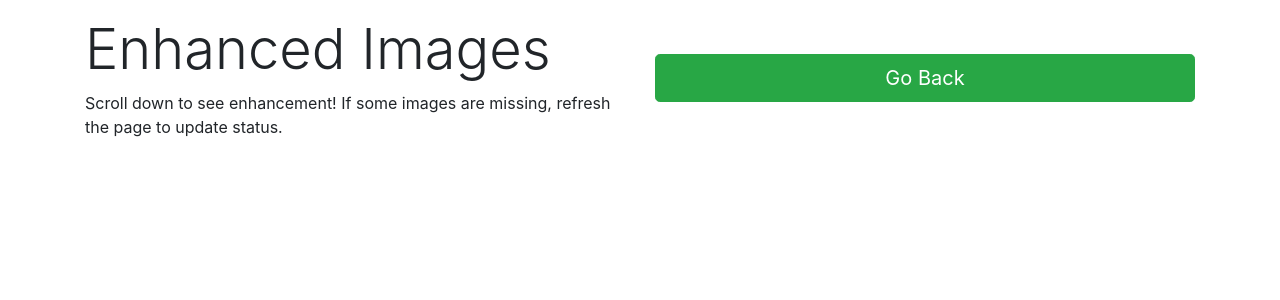
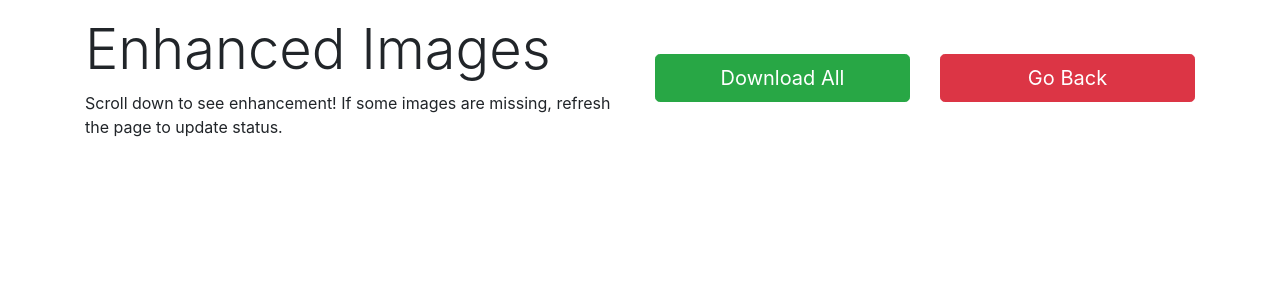
Before and after one commit to vkalch/low_light_enhancement, a Flask app: template templates/algorithm.html in a window 1280 px wide. Shown: the part 56-356 px from the top of the page. Run offline with Flask 2, Linux system fonts and the light colour scheme; the template is opened without the code that fills it, so the values that code supplies are empty; some libraries are stand-ins or nearby versions.

Commit message:
Stylistic changes.

```diff
--- a/app.py
+++ b/app.py
@@ -17,10 +17,11 @@ from low_signal_detector import LowSignalDetector as LSD
 app = Flask(__name__)
 
 
-def find_low_signal_detector_by_id(detector_id):
+def find_lsd_by_id(detector_id):
     for detector in LOW_SIGNAL_DETECTORS:
         if detector.get_id() == detector_id:
             return detector
+    return None
 
 
 def allowed_file(filename):
@@ -76,7 +77,10 @@ def enhanced_images(detector_id):
     """
     Display the images contained within the user's ImageEnhancer
     """
-    lsd = find_low_signal_detector_by_id(detector_id)
+    lsd = find_lsd_by_id(detector_id)
+    if lsd is None:
+        redirect('/')
+
     return render_template("algorithm.html", original_images=lsd.ORIGINAL_IMAGES,
                            enhanced_images=lsd.ENHANCED_IMAGES,
                            download_paths_by_image=lsd.DOWNLOAD_PATHS_BY_IMAGE,
@@ -84,7 +88,7 @@ def enhanced_images(detector_id):
 
 
 @app.route('/download_all/<i>/<detector_id>')
-def download_all(i, detector_id):
+def download_all_by_num(i, detector_id):
     """
     Downloads all images from self.DOWNLOAD_PATHS_BY_IMAGE[i] (representing the images generated by the various algs
     applied to "i"th image) as .zip file.
@@ -93,8 +97,40 @@ def download_all(i, detector_id):
         i (int): The number image for which to download algs applied
         detector_id (str): The unique ID of the current user's LowSignalDetector
     """
-    lsd = find_low_signal_detector_by_id(detector_id)
+    lsd = find_lsd_by_id(detector_id)
+    if lsd is None:
+        redirect('/')
     paths = lsd.DOWNLOAD_PATHS_BY_IMAGE[int(i)]
+    stream = BytesIO()
+    with ZipFile(stream, 'w') as zf:
+        for file in paths:
+            zf.write(file, os.path.basename(file))
+    stream.seek(0)
+
+    return send_file(
+        stream,
+        as_attachment=True,
+        attachment_filename='enhanced_images.zip'
+    )
+
+
+@app.route('/download_all/<detector_id>')
+def download_all(detector_id):
+    """
+    Downloads all images from self.DOWNLOAD_PATHS_BY_IMAGE as .zip file
+    (every file this user's LSD class has generated). Does not pick a specific image to save.
+
+    Args:
+        detector_id (str): The unique ID of the current user's LSD
+    """
+    lsd = find_lsd_by_id(detector_id)
+    if lsd is None:
+        redirect('/')
+
+    paths = list()
+    for path_list in lsd.DOWNLOAD_PATHS_BY_IMAGE:
+        for path in path_list:
+            paths.append(path)
     stream = BytesIO()
     with ZipFile(stream, 'w') as zf:
         for file in paths:
@@ -147,8 +183,7 @@ def algorithm():
 
     output_folder = os.path.join(app.config['ENHANCED_FOLDER'])
     lsd = LSD(images_by_filename=images_by_filename, algs=algs, radius_denoising=radius_denoising,
-                                   radius_circle=radius_circle, colormap=colormap, do_enhance=do_enhance,
-                                   output_folder=output_folder)
+              radius_circle=radius_circle, colormap=colormap, do_enhance=do_enhance, output_folder=output_folder)
     LOW_SIGNAL_DETECTORS.append(lsd)
 
     t = threading.Thread(target=lsd.run_algorithm)
--- a/templates/algorithm.html
+++ b/templates/algorithm.html
@@ -13,8 +13,14 @@
                 <p>Scroll down to see enhancement! If some images are missing,
                     refresh the page to update status.</p>
             </div>
-            <div class="col-6 my-auto">
-                <a class="btn btn-success btn-block btn-lg" href="{{ url_for('enhance_page') }}">
+            <div class="col-3 my-auto">
+                <a class="btn btn-success btn-block btn-lg" href="{{ url_for('download_all', detector_id=user_id) }}"
+                           target="_blank">
+                                Download All
+                                </a>
+            </div>
+            <div class="col-3 my-auto">
+                <a class="btn btn-danger btn-block btn-lg" href="{{ url_for('enhance_page') }}">
                             Go Back
                         </a>
             </div>
@@ -30,8 +36,8 @@
                             </div>
                         </div>
                     </div>
-                    <a class="btn btn-success btn-block btn-lg mt-3 mb-3"
-                       href="{{ url_for('download_all', i=enhanced_images.index(enhanced_image)|string, detector_id=user_id) }}"
+                    <a class="btn btn-primary btn-block btn-lg mt-3 mb-3"
+                       href="{{ url_for('download_all_by_num', i=enhanced_images.index(enhanced_image)|string, detector_id=user_id) }}"
                        target="_blank">
                             Download All
                             </a>
```
